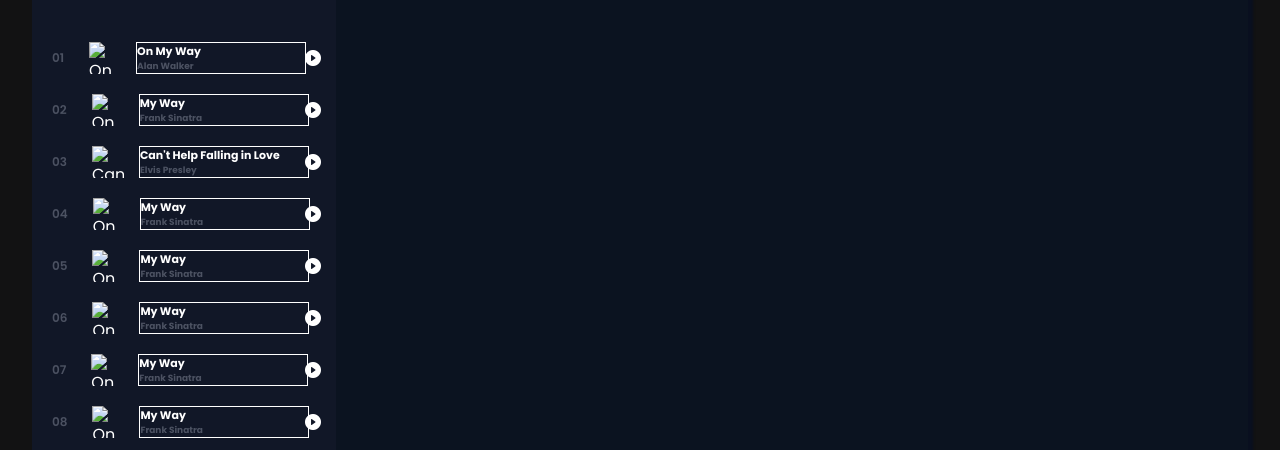
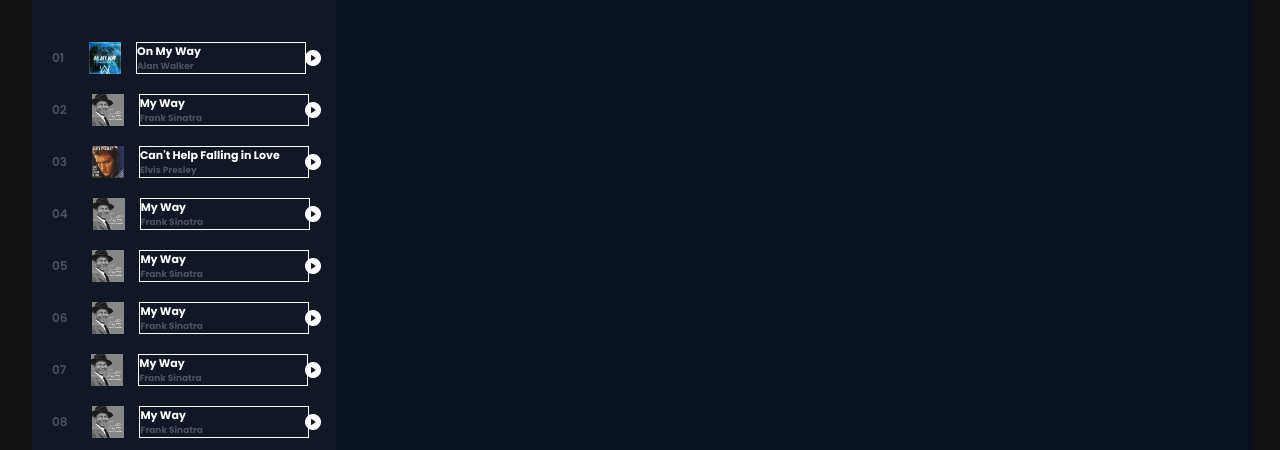
Before and after one commit to warghatsatyam/Frontend, a plain HTML site: page CSS/Major-Project/index.html in a window 1280 px wide. Shown: the part 201-651 px from the top of the page. Drawn offline with nearby package versions, Linux system fonts and the light colour scheme.

```diff
--- a/CSS/Major-Project/index.html
+++ b/CSS/Major-Project/index.html
@@ -19,7 +19,7 @@
             <div class="menu_song">
                 <li>
                     <span>01</span>
-                    <img src="assets/on_my_way.jpeg" alt="On My Way Alan Walker">
+                    <img src="img/on_my_way.jpeg" alt="On My Way Alan Walker">
                     <h5>On My Way <br>
                         <div class="subtitle">Alan Walker</div>
                     </h5>
@@ -27,7 +27,7 @@
                 </li>
                 <li>
                     <span>02</span>
-                    <img src="assets/my_way.jpeg" alt="On My Way Frank Sinatra">
+                    <img src="img/my_way.jpeg" alt="On My Way Frank Sinatra">
                     <h5>My Way <br>
                         <div class="subtitle">Frank Sinatra</div>
                     </h5>
@@ -35,7 +35,7 @@
                 </li>
                 <li>
                     <span>03</span>
-                    <img src="assets/cant_help_falling_in_love.jpeg" alt="Can't Help Falling in Love with Elvis Presley">
+                    <img src="img/cant_help_falling_in_love.jpeg" alt="Can't Help Falling in Love with Elvis Presley">
                     <h5>Can't Help Falling in Love<br>
                         <div class="subtitle">Elvis Presley</div>
                     </h5>
@@ -43,7 +43,7 @@
                 </li>
                 <li>
                     <span>04</span>
-                    <img src="assets/my_way.jpeg" alt="On My Way Frank Sinatra">
+                    <img src="img/my_way.jpeg" alt="On My Way Frank Sinatra">
                     <h5>My Way <br>
                         <div class="subtitle">Frank Sinatra</div>
                     </h5>
@@ -51,7 +51,7 @@
                 </li>
                 <li>
                     <span>05</span>
-                    <img src="assets/my_way.jpeg" alt="On My Way Frank Sinatra">
+                    <img src="img/my_way.jpeg" alt="On My Way Frank Sinatra">
                     <h5>My Way <br>
                         <div class="subtitle">Frank Sinatra</div>
                     </h5>
@@ -59,7 +59,7 @@
                 </li>
                 <li>
                     <span>06</span>
-                    <img src="assets/my_way.jpeg" alt="On My Way Frank Sinatra">
+                    <img src="img/my_way.jpeg" alt="On My Way Frank Sinatra">
                     <h5>My Way <br>
                         <div class="subtitle">Frank Sinatra</div>
                     </h5>
@@ -67,7 +67,7 @@
                 </li>
                 <li>
                     <span>07</span>
-                    <img src="assets/my_way.jpeg" alt="On My Way Frank Sinatra">
+                    <img src="img/my_way.jpeg" alt="On My Way Frank Sinatra">
                     <h5>My Way <br>
                         <div class="subtitle">Frank Sinatra</div>
                     </h5>
@@ -75,7 +75,7 @@
                 </li>
                 <li>
                     <span>08</span>
-                    <img src="assets/my_way.jpeg" alt="On My Way Frank Sinatra">
+                    <img src="img/my_way.jpeg" alt="On My Way Frank Sinatra">
                     <h5>My Way <br>
                         <div class="subtitle">Frank Sinatra</div>
                     </h5>
@@ -83,7 +83,7 @@
                 </li>
                 <li>
                     <span>09</span>
-                    <img src="assets/my_way.jpeg" alt="On My Way Frank Sinatra">
+                    <img src="img/my_way.jpeg" alt="On My Way Frank Sinatra">
                     <h5>My Way <br>
                         <div class="subtitle">Frank Sinatra</div>
                     </h5>
@@ -91,7 +91,7 @@
                 </li>
                 <li>
                     <span>10</span>
-                    <img src="assets/my_way.jpeg" alt="On My Way Frank Sinatra">
+                    <img src="img/my_way.jpeg" alt="On My Way Frank Sinatra">
                     <h5>My Way <br>
                         <div class="subtitle">Frank Sinatra</div>
                     </h5>
@@ -99,7 +99,7 @@
                 </li>
                 <li>
                     <span>11</span>
-                    <img src="assets/my_way.jpeg" alt="On My Way Frank Sinatra">
+                    <img src="img/my_way.jpeg" alt="On My Way Frank Sinatra">
                     <h5>My Way <br>
                         <div class="subtitle">Frank Sinatra</div>
                     </h5>
@@ -107,7 +107,7 @@
                 </li>
                 <li>
                     <span>12</span>
-                    <img src="assets/my_way.jpeg" alt="On My Way Frank Sinatra">
+                    <img src="img/my_way.jpeg" alt="On My Way Frank Sinatra">
                     <h5>My Way <br>
                         <div class="subtitle">Frank Sinatra</div>
                     </h5>
```
